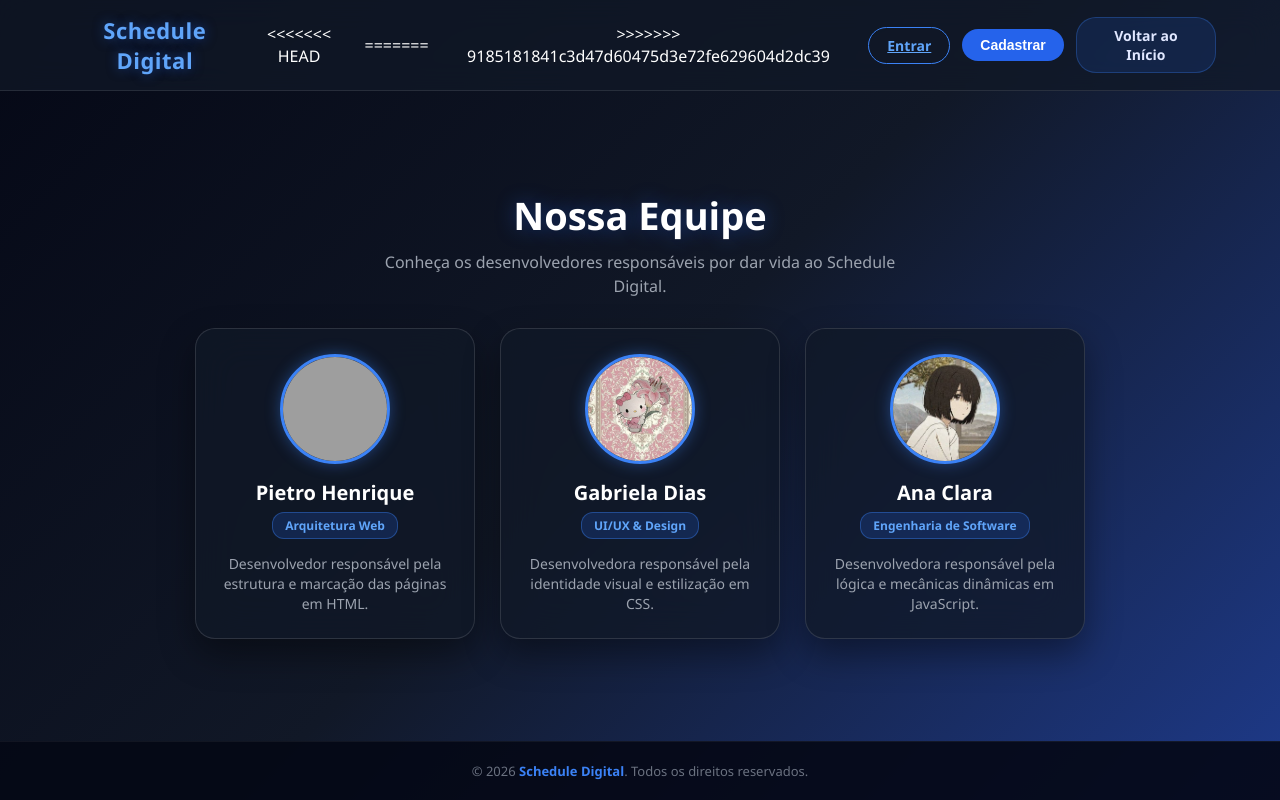
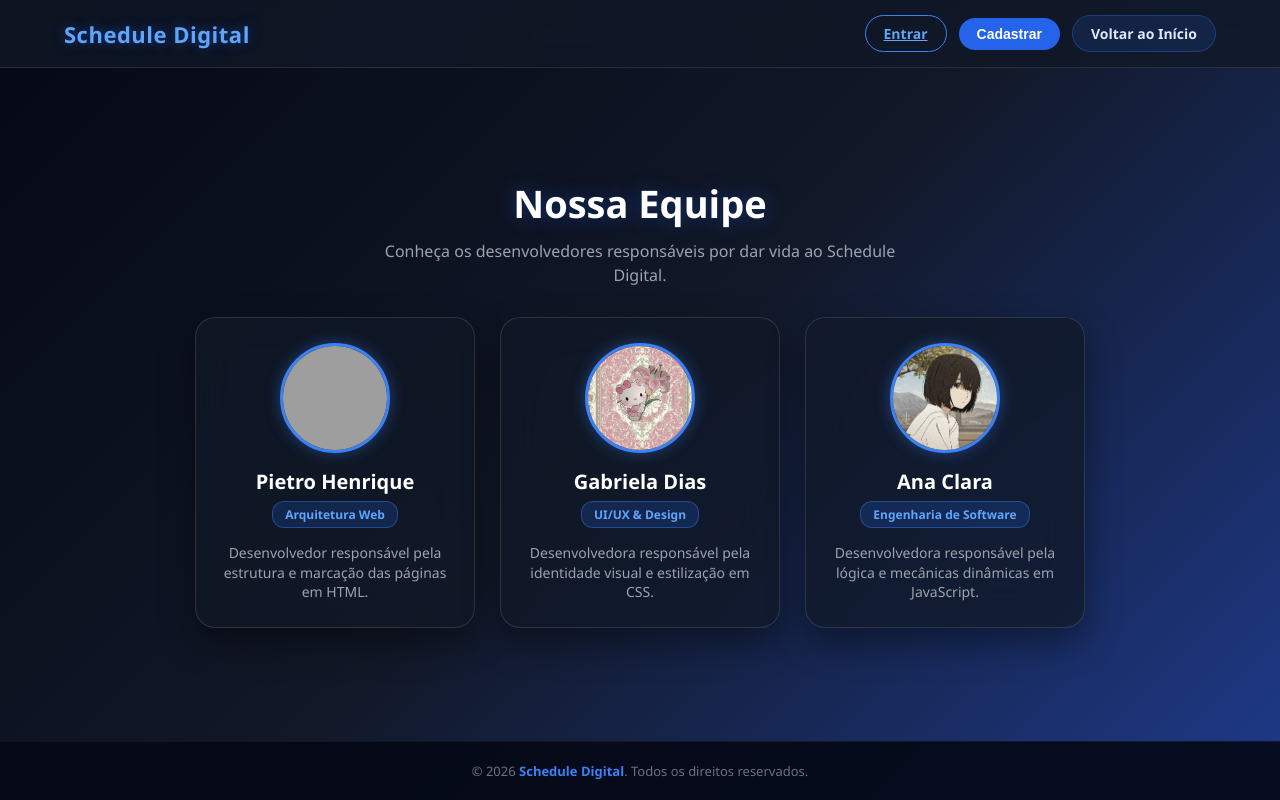
Before and after one commit to foxb333/scheduler-digital-, a plain HTML site: page criadores.html in a window 1280 px wide. Drawn offline with Linux system fonts and the light colour scheme; grey boxes are pictures that could not be loaded.

Commit message:
atualização de correçãoes de bugs

```diff
--- a/criadores.html
+++ b/criadores.html
@@ -15,12 +15,11 @@
         </div>
 
         <div class="auth-group">
-<<<<<<< HEAD
+
             <a href="index.html" class="nav-btn">Voltar ao Início</a>
-=======
+
             <a href="login.html" class="btn-auth btn-login">Entrar</a>
             <button class="btn-auth btn-register">Cadastrar</button>
->>>>>>> 9185181841c3d47d60475d3e72fe629604d2dc39
         </div>
     </header>
 
```
